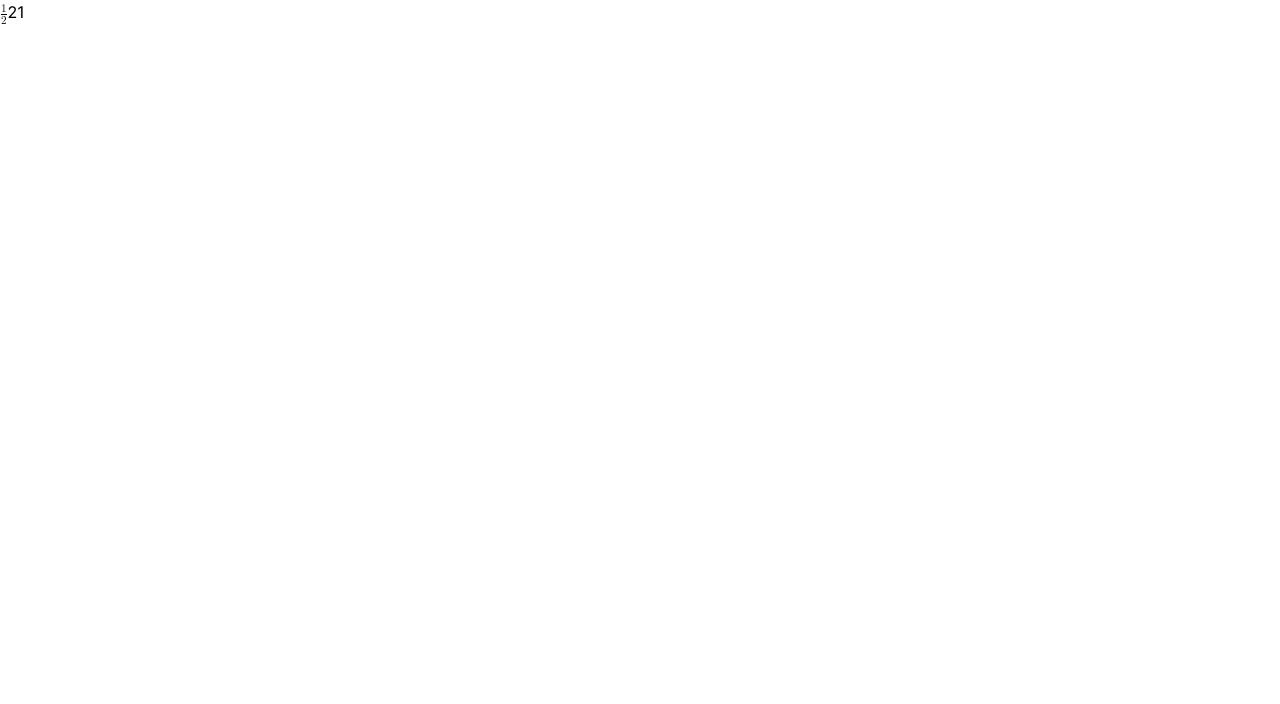
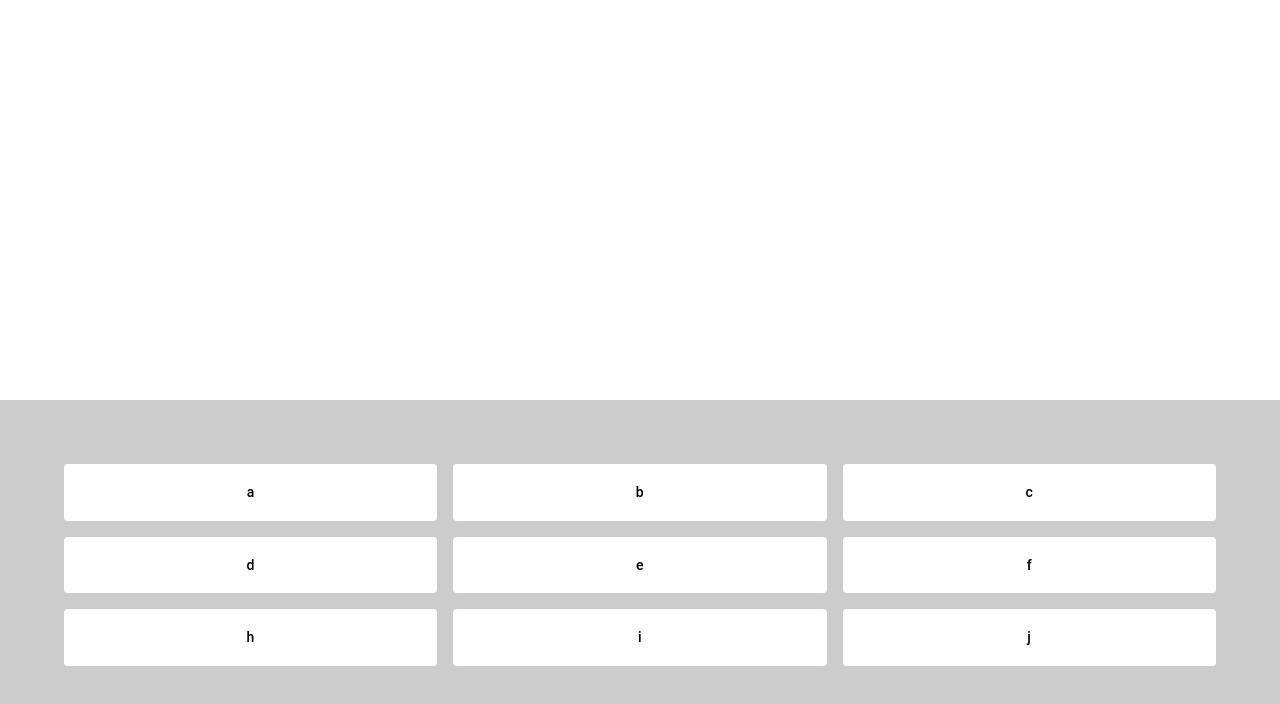
Before and after one commit to chiveslimey/MUI-NextJS-Keyboard, a Next.js app: page / in a window 1280 px wide. Shown: the top 704 px of the page. Built offline with nearby package versions, Linux system fonts and the light colour scheme.

Commit message:
keyboard demo

```diff
--- a/app/page.tsx
+++ b/app/page.tsx
@@ -1,21 +1,81 @@
-'use client';
+import { useState } from 'react';
+import Button from '@mui/material/Button';
+import Box from '@mui/material/Box';
+import Grid from '@mui/material/Grid2';
 
-import katex from 'katex';
 
-function MathExpression(props: { color?: "red" | "green", children: string }) {
-    // TODO : implement highlighting invalid expressions
-    const html = {
-        __html: katex.renderToString(
-            `\\textcolor{${props.color ?? "black"}}{${props.children}}`
-        ),
-    };
+function Keyboard(props: {
+    layout: Array<Array<string>>,
+    onKeyPress: (key: string) => void,
+}) {
     return (
-        <div dangerouslySetInnerHTML={html} />
-    )
+      <Box
+       sx={{
+         bgcolor: theme => theme.palette.mode === "light" ? "#cccccc": "#6d6d6d",
+         position: 'fixed',
+         height: '50vh',
+         width: '100vw',
+         bottom: 0,
+       }}
+      >
+        <Grid
+         container
+         direction="column"
+         spacing={2}
+         margin="5%"
+        >
+          {
+            props.layout.map((keys, idx) => (
+              <Grid
+               container
+               spacing={2}
+               size={12}
+               key={`[${keys}]-${idx}`}
+              >
+                {
+                  keys.map((key, idx) => (
+                    <Grid size="grow" key={`${key}-${idx}`} >
+                      <Button
+                       onClick={() => props.onKeyPress(key)}
+                       key={`btn-${key}-${idx}`}
+                       fullWidth
+                       sx={{
+                         color: theme => theme.palette.mode === "light" ? "black" : "white",
+                         bgcolor: theme => theme.palette.mode === "light" ? "white" : "#6c6d6e",
+                         padding: theme => theme.spacing(2),
+                         textAlign: "center",
+                         textTransform: "none",
+                       }}
+                      >
+                        {key}
+                      </Button>
+                    </Grid>
+                  ))
+                }
+              </Grid>
+            ))
+          }
+        </Grid>
+    </Box>
+  );
 }
 
 export default function App() {
+    const [text, setText] = useState('');
+    const layout = [
+        ['a', 'b', 'c'],
+        ['d', 'e', 'f'],
+        ['h', 'i', 'j'],
+    ];
+    const callback = key => setText(prev => prev + key);
+
     return (
-        <MathExpression>{'\\frac{1}{2}'}</MathExpression>
-    )
+        <div>
+            <p>{text}</p>
+            <Keyboard
+             layout={layout}
+             onKeyPress={callback}
+            />
+        </div>
+    );
 }
```
